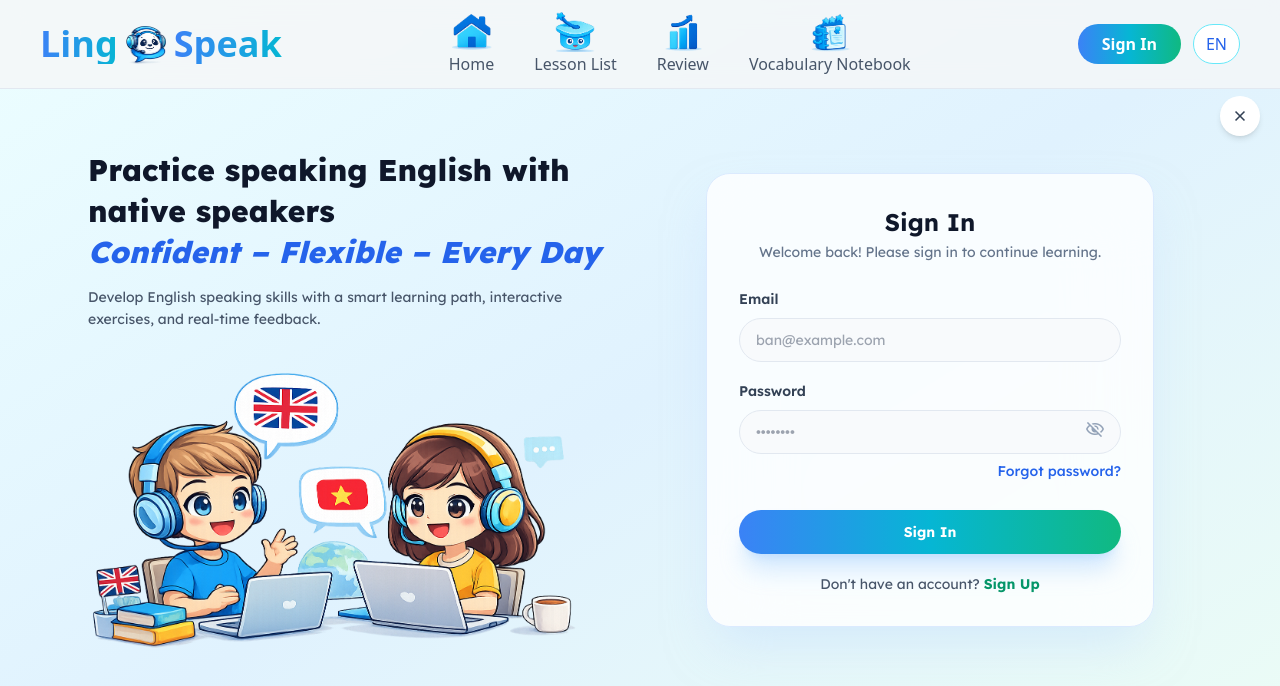
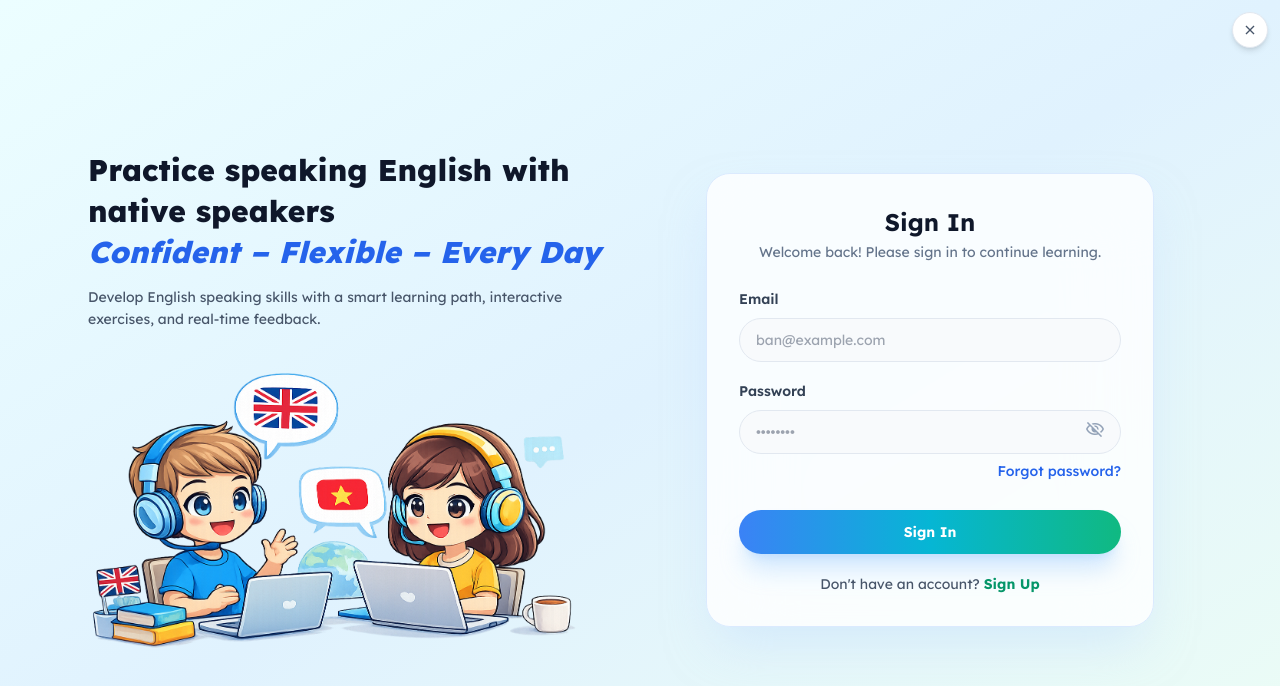
Before and after one commit to chaunhattang/LingoSpeak, a React (Vite) app in the folder my-react-app/: page /login in a window 1280 px wide. Shown: the top 686 px of the page. Built offline with nearby package versions, Linux system fonts and the light colour scheme.

Commit message:
fix lỗi navbar

```diff
--- a/my-react-app/src/App.tsx
+++ b/my-react-app/src/App.tsx
@@ -1,4 +1,4 @@
-import { Routes, Route } from "react-router-dom";
+import { Routes, Route, useLocation } from "react-router-dom";
 import Navbar from "./components/layout/Navbar";
 
 import SignUp from "./pages/SignUp";
@@ -9,10 +9,15 @@ import WordLesson from "./pages/WordLesson";
 import LearningPage from "./pages/LearningPage";
 
 function App() {
+  const location = useLocation();
+
+  // Navbar chỉ hiển thị ở trang Home
+  const showNavbar = location.pathname === "/";
+
   return (
     <>
       {/* Navbar */}
-      <Navbar />
+      {showNavbar && <Navbar />}
 
       {/* Pages */}
       <Routes>
--- a/my-react-app/src/pages/SignIn.tsx
+++ b/my-react-app/src/pages/SignIn.tsx
@@ -23,15 +23,19 @@ const SignIn: React.FC = () => {
       {/* NÚT X */}{" "}
       <Link
         to="/"
-        className=" fixed top-24 right-5 z-[100]
-        w-10 h-10 flex items-center justify-center rounded-full
-         bg-white shadow-md
-      hover:bg-gray-100 hover:scale-110 transition"
+        className="
+    absolute top-3 right-3 z-50
+    w-8 h-8 sm:w-9 sm:h-9
+    flex items-center justify-center
+    rounded-full bg-white
+    shadow-md border border-slate-200
+    hover:bg-gray-100 active:scale-95
+    transition
+  "
       >
-        {" "}
-        <span className="material-symbols-outlined text-xl text-slate-700">
-          close{" "}
-        </span>{" "}
+        <span className="material-symbols-outlined text-[16px] sm:text-[18px] text-slate-600">
+          close
+        </span>
       </Link>
       <div className="w-full max-w-6xl grid grid-cols-1 lg:grid-cols-2 gap-14 px-6">
         {/* LEFT CONTENT */}
--- a/my-react-app/src/pages/SignUp.tsx
+++ b/my-react-app/src/pages/SignUp.tsx
@@ -22,15 +22,19 @@ const SignUp: React.FC = () => {
       {/* NÚT X */}{" "}
       <Link
         to="/"
-        className=" fixed top-24 right-5 z-[100]
-              w-10 h-10 flex items-center justify-center rounded-full
-               bg-white shadow-md
-            hover:bg-gray-100 hover:scale-110 transition"
+        className="
+    absolute top-3 right-3 z-50
+    w-8 h-8 sm:w-9 sm:h-9
+    flex items-center justify-center
+    rounded-full bg-white
+    shadow-md border border-slate-200
+    hover:bg-gray-100 active:scale-95
+    transition
+  "
       >
-        {" "}
-        <span className="material-symbols-outlined text-xl text-slate-700">
-          close{" "}
-        </span>{" "}
+        <span className="material-symbols-outlined text-[16px] sm:text-[18px] text-slate-600">
+          close
+        </span>
       </Link>
       <div className="w-full max-w-6xl grid grid-cols-1 lg:grid-cols-2 gap-14 px-6">
         {/* LEFT CONTENT */}
```
